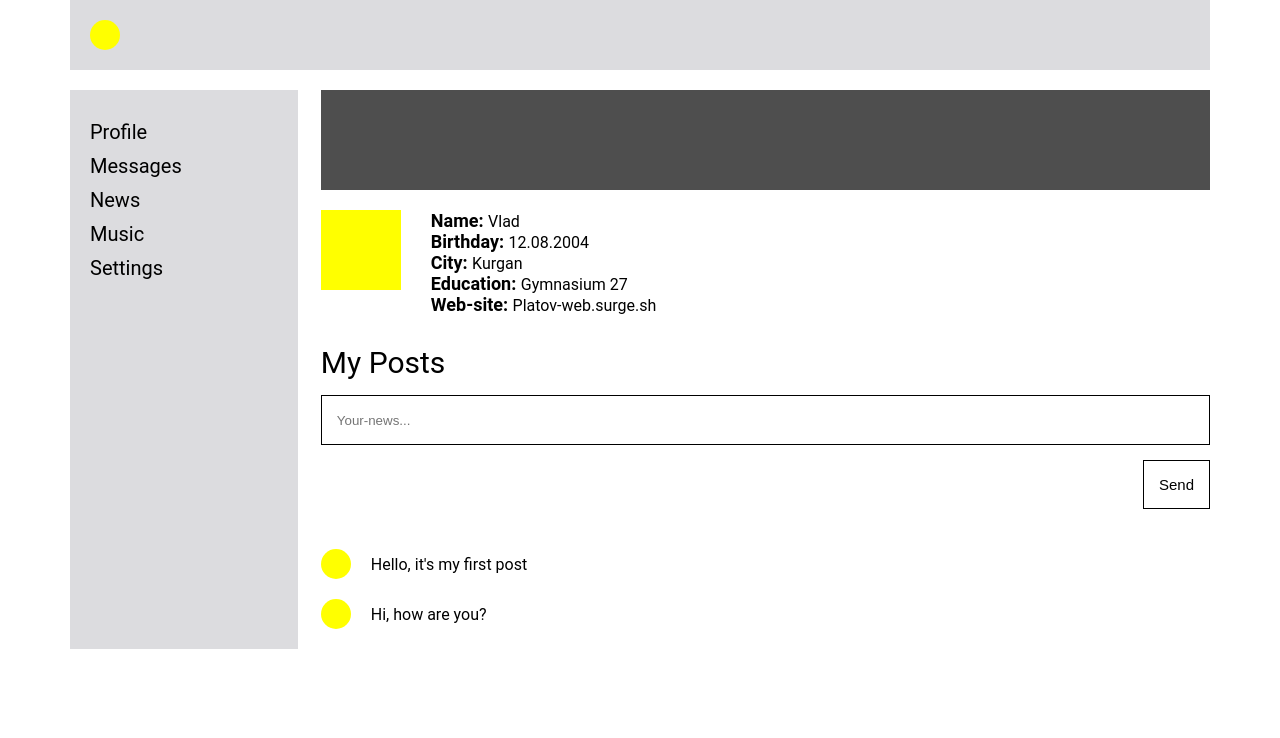
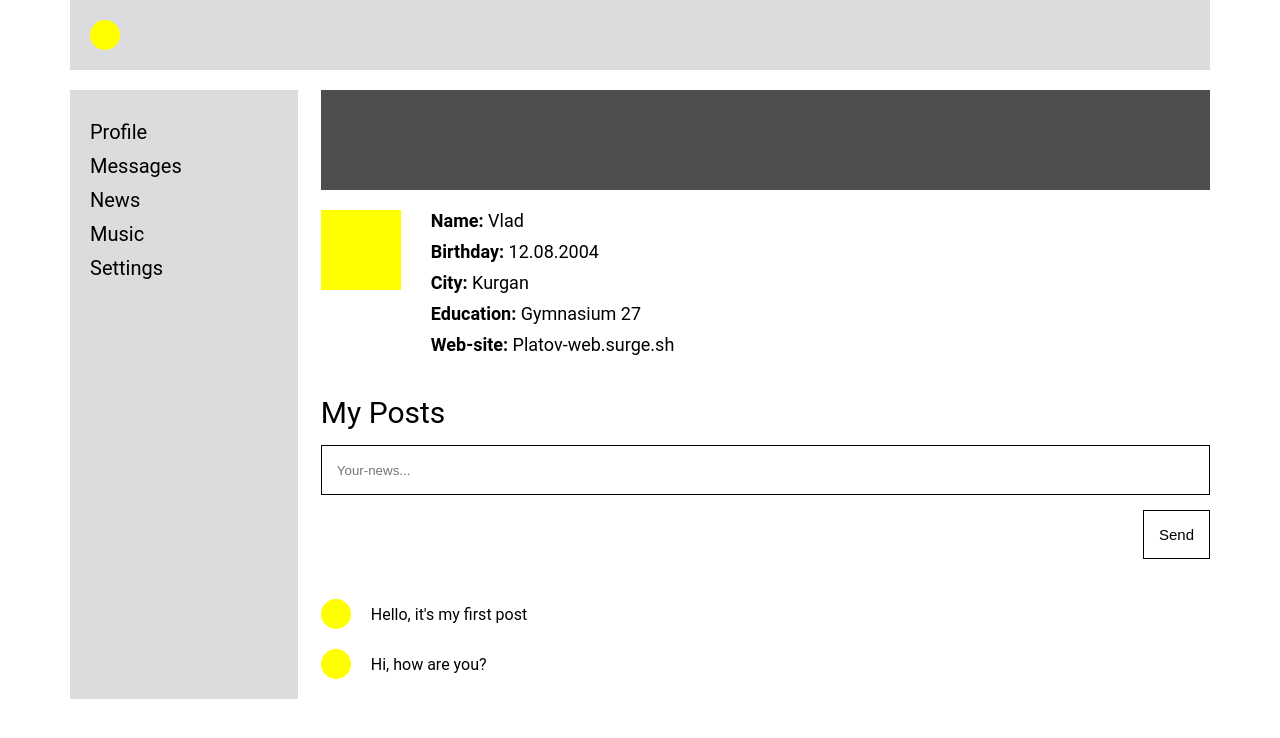
Before and after one commit to Flex17/SocialNetwork, a React (Create React App) app: page / in a window 1280 px wide. Shown: the top 738 px of the page. Built offline with nearby package versions, Linux system fonts and the light colour scheme.

Commit message:
A little refactoring

```diff
--- a/src/components/app/App.jsx
+++ b/src/components/app/App.jsx
@@ -2,7 +2,7 @@ import React from 'react';
 import AppHeader from '../header/Header';
 import Main from '../main/Main';
 
-import './app.css'
+import './App.css'
 
 const App = () => {
     return (
--- a/src/components/header/Header.jsx
+++ b/src/components/header/Header.jsx
@@ -1,6 +1,6 @@
 import React from "react";
 
-import classes from './header.module.css'
+import classes from './Header.module.css'
 
 const AppHeader = () => {
     return (
--- a/src/components/main/Main.jsx
+++ b/src/components/main/Main.jsx
@@ -4,7 +4,7 @@ import SideBar from '../sidebar/Sidebar'
 
 
 
-import './main.css'
+import './Main.css'
 
 const Main = () => {
     return (
--- a/src/components/profile/Posts/Post/Post.jsx
+++ b/src/components/profile/Posts/Post/Post.jsx
@@ -1,6 +1,6 @@
 import React from "react";
 
-import classes from './post.module.css'
+import classes from './Post.module.css'
 
 const Post = (props) => {
     return (
--- a/src/components/profile/Posts/Posts.jsx
+++ b/src/components/profile/Posts/Posts.jsx
@@ -1,7 +1,7 @@
 import React from "react";
 import Post from "./Post/Post";
 
-import classes from './posts.module.css'
+import classes from './Posts.module.css'
 
 const Posts = () => {
     return (
--- a/src/components/profile/Profile.jsx
+++ b/src/components/profile/Profile.jsx
@@ -3,7 +3,7 @@ import Info from "./info/Info";
 import Posts from "./Posts/Posts";
 import Wallpaper from './wallpaper/Wallpaper';
 
-import classes from './profile.module.css'
+import classes from './Profile.module.css'
 
 const Profile = () => {
     return (
--- a/src/components/profile/info/Detail/Detail.jsx
+++ b/src/components/profile/info/Detail/Detail.jsx
@@ -1,12 +1,12 @@
 import React from "react";
 
-import classes from './detail.module.css'
+import classes from './Detail.module.css'
 
 const Detail = (props) => {
     return (
-        <div>
+        <div className={classes.detail}>
             <span className={`${classes.puncts} ${classes.puncts_k}`}>{props.k}: </span>
-            <span className={classes.value}>{props.value}</span>
+            <span className={classes.puncts}>{props.value}</span>
         </div>
     )
 }
--- a/src/components/profile/info/Detail/detail.module.css
+++ b/src/components/profile/info/Detail/detail.module.css
@@ -1,7 +1,10 @@
+.detail{
+    margin-bottom: 10px;
+}
+
 .puncts {
     font-size: 18px;
     color: black;
-    margin-bottom: 10px;
 }
 
 .puncts_k{
--- a/src/components/profile/info/Info.jsx
+++ b/src/components/profile/info/Info.jsx
@@ -1,7 +1,7 @@
 import React from "react";
 import Detail from "./Detail/Detail";
 
-import classes from './info.module.css'
+import classes from './Info.module.css'
 
 const Info = () => {
     return (
--- a/src/components/profile/wallpaper/Wallpaper.jsx
+++ b/src/components/profile/wallpaper/Wallpaper.jsx
@@ -1,6 +1,6 @@
 import React from "react";
 
-import classes from './wallpaper.module.css'
+import classes from './Wallpaper.module.css'
 
 const Wallpaper = () => {
     return (
--- a/src/components/sidebar/Sidebar.jsx
+++ b/src/components/sidebar/Sidebar.jsx
@@ -1,6 +1,6 @@
 import React from "react";
 import Link from "./link/Link";
-import classes from './sidebar.module.css'
+import classes from './Sidebar.module.css'
 
 const SideBar = () => {
     return (
--- a/src/components/sidebar/link/Link.jsx
+++ b/src/components/sidebar/link/Link.jsx
@@ -1,6 +1,6 @@
 import React from "react";
 
-import classes from './link.module.css'
+import classes from './Link.module.css'
 
 const Link = (props) => {
     return (
```
